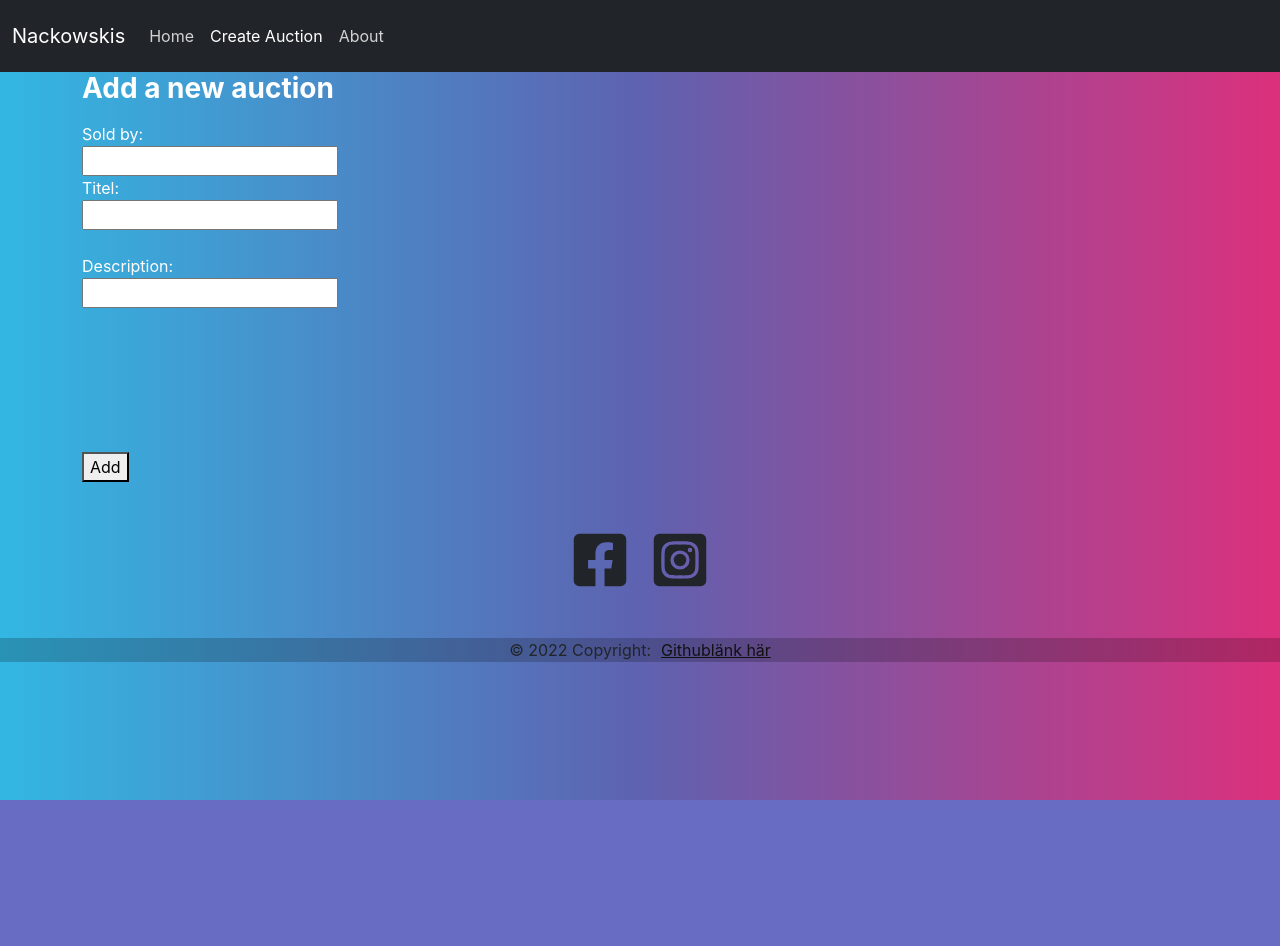
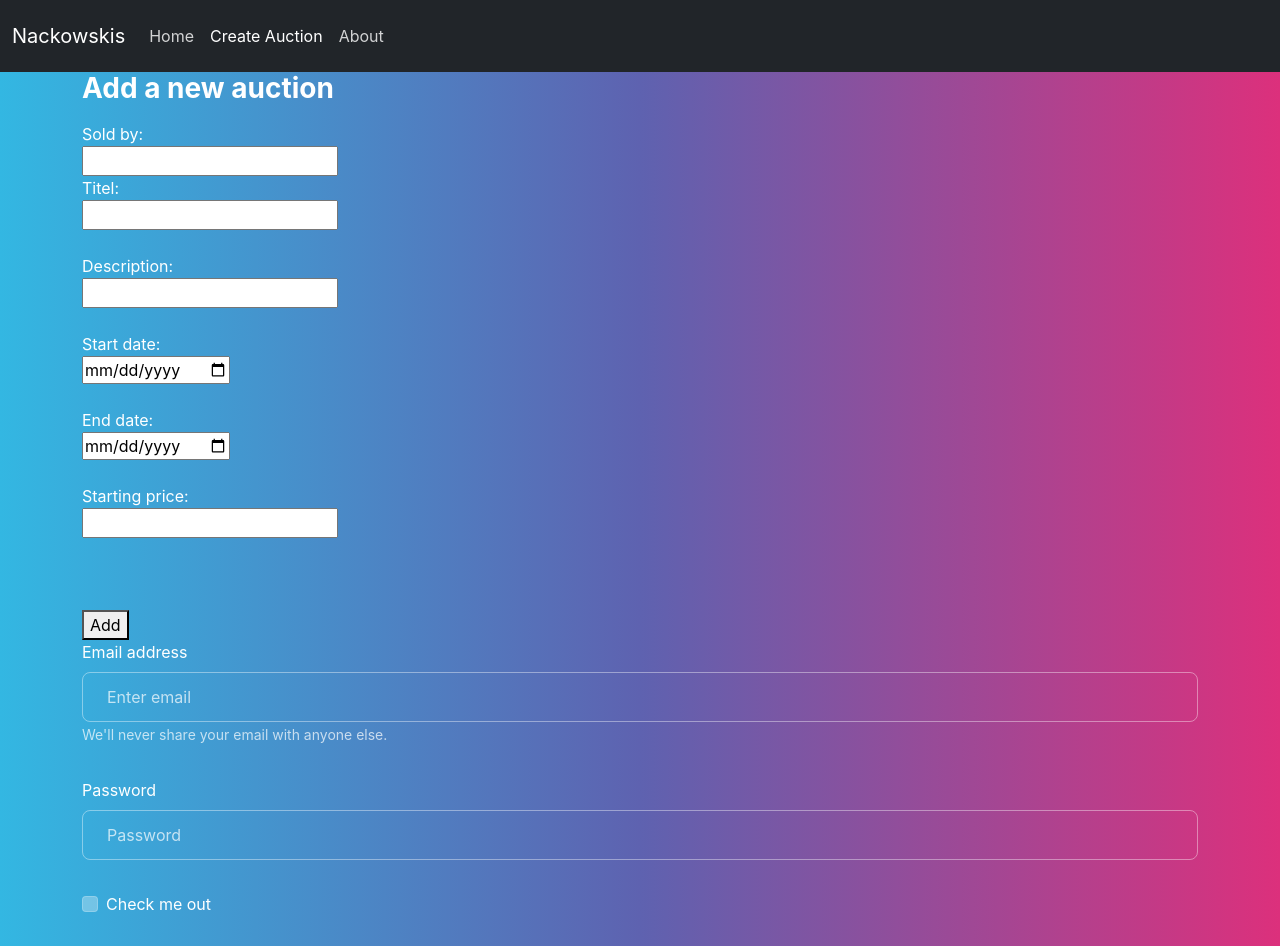
Before and after one commit to Farshidzn/nackowskis-app, a React (Create React App) app: page /CreateAuctionView in a window 1280 px wide. Shown: the top 946 px of the page. Before the commit the page ends 800 px from the top, so only its background shows below. Built offline with nearby package versions, Linux system fonts and the light colour scheme.

Commit message:
Fixed date and price conversion in createAuction

```diff
--- a/src/Views/CreateAuctionView.jsx
+++ b/src/Views/CreateAuctionView.jsx
@@ -1,11 +1,11 @@
 import React, { useContext, useEffect, useState } from "react";
 import axios from "axios";
-
+import { Form, Button } from "react-bootstrap";
 const CreateAuctionsView = () => {
   const [formData, setFormData] = useState({
-    Titel: "Från browser",
-    SkapadAv: "Mattias Åkerström",
-    Beskrivning: "Begangnad Iphone",
+    Titel: "",
+    SkapadAv: "",
+    Beskrivning: "",
     StartDatum: "2022-04-04T12:00:00",
     SlutDatum: "2022-05-02T15:00:00",
     Gruppkod: 2460,
@@ -17,21 +17,27 @@
   const onchange = (e) => {
     setFormData({ ...formData, [e.target.id]: e.target.value });
   };
-
+  const onDateChanged = (e) => {
+    setFormData({ ...formData, [e.target.id]: e.target.value.toString() });
+  };
+  const onPriceChange = (e) => {
+    setFormData({ ...formData, [e.target.id]: parseInt(e.target.value) });
+  };
   const onSubmitHandler = async (e) => {
+    e.preventDefault();
     const config = {
       headers: {
         "Content-Type": "application/json",
       },
     };
 
-    e.preventDefault();
     console.log(formData);
     const response = await api.post("Auktion/2460", formData);
   };
 
   return (
     //<div><h1>Create auction view</h1></div>
+    <>
       <form onSubmit={onSubmitHandler}>
         <div className="newAuction">
           <h3>Add a new auction</h3>
@@ -52,23 +58,29 @@
             <input type="text" id="Beskrivning" onChange={onchange} />
           </div>
           <br />
-        {/* <div className="startDate">
-            <label html for="StartDatum">Start date:</label><br />
-            <input type="date" id='StartDatum' onChange={ onchange
-            } />
-        </div> */}
+          <div className="startDate">
+            <label html for="StartDatum">
+              Start date:
+            </label>
             <br />
-        {/* <div className="dueDate">
-            <label html for="dueDate">End date:</label><br />
-            <input type="date" id='SlutDatum' onChange={ onchange
-              } />
-        </div> */}
+            <input type="date" id="StartDatum" onChange={onDateChanged} />
+          </div>
           <br />
-        {/* <div className="acceptedPrice">
-            <label html for="acceptedPrice">Starting price:</label><br />
-            <input type="number" id='Utropspris' onChange={ onchange
-            } />
-        </div> */}
+          <div className="dueDate">
+            <label html for="dueDate">
+              End date:
+            </label>
+            <br />
+            <input type="date" id="SlutDatum" onChange={onDateChanged} />
+          </div>
+          <br />
+          <div className="acceptedPrice">
+            <label html for="acceptedPrice">
+              Starting price:
+            </label>
+            <br />
+            <input type="number" id="Utropspris" onChange={onPriceChange} />
+          </div>
           <br />
           <br />
           <br />
@@ -79,6 +91,27 @@
           </div>
         </div>
       </form>
+      <Form>
+        <Form.Group className="mb-3" controlId="formBasicEmail">
+          <Form.Label>Email address</Form.Label>
+          <Form.Control type="email" placeholder="Enter email" />
+          <Form.Text className="text-muted">
+            We'll never share your email with anyone else.
+          </Form.Text>
+        </Form.Group>
+
+        <Form.Group className="mb-3" controlId="formBasicPassword">
+          <Form.Label>Password</Form.Label>
+          <Form.Control type="password" placeholder="Password" />
+        </Form.Group>
+        <Form.Group className="mb-3" controlId="formBasicCheckbox">
+          <Form.Check type="checkbox" label="Check me out" />
+        </Form.Group>
+        <Button variant="primary" type="submit">
+          Submit
+        </Button>
+      </Form>
+    </>
   );
 };
 
```
Lines whose indentation alone changed are shown as unchanged.
